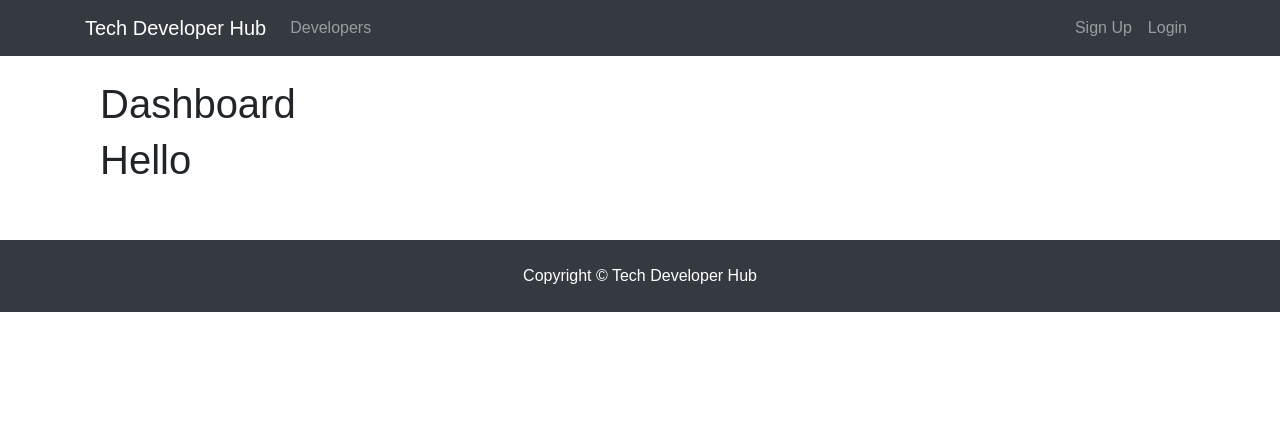
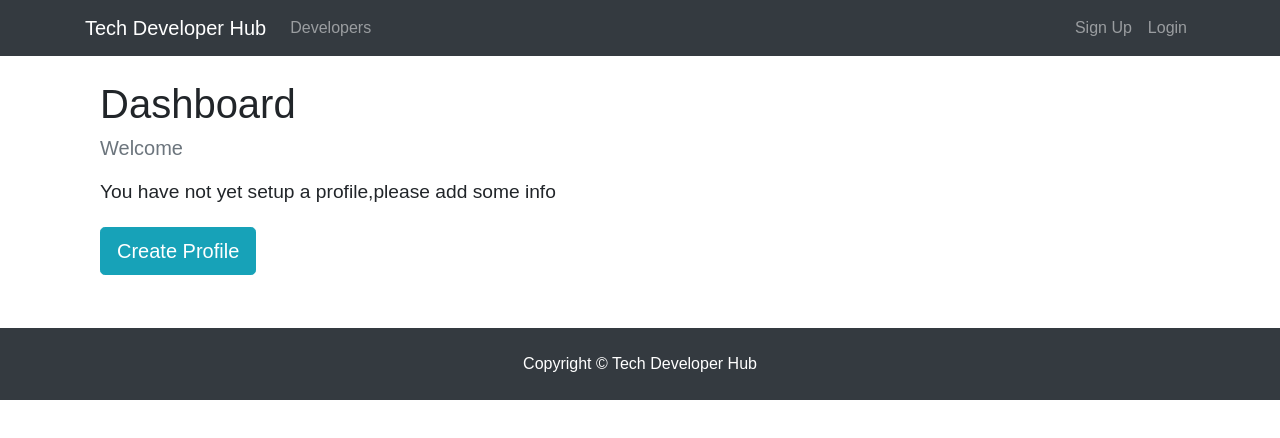
Before and after one commit to dnperera/tech-developer-hub, a React (Create React App) app in the folder client/: page /dashboard in a window 1280 px wide. Shown: the top 438 px of the page. Built offline with nearby package versions, Linux system fonts and the light colour scheme; no server answers.

Commit message:
check logged use has profile created .if not display create profile option

```diff
--- a/client/src/components/dashboard/dashboard.js
+++ b/client/src/components/dashboard/dashboard.js
@@ -1,8 +1,10 @@
 import React, { Component } from "react";
 import PropTypes from "prop-types";
 import { connect } from "react-redux";
+import { Link } from "react-router-dom";
 import { getCurrentProfile } from "../../actions/profileActions";
 import Spinner from "../common/Spinner";
+
 class Dashboard extends Component {
   componentDidMount() {
     this.props.getCurrentProfile();
@@ -14,7 +16,25 @@
     if (profile === null || loading) {
       dashboardContent = <Spinner />;
     } else {
-      dashboardContent = <h1>Hello</h1>;
+      //check if logged in user has profile data
+      if (Object.keys(profile).length > 0) {
+        dashboardContent = <h4>display profike</h4>;
+      } else {
+        //User logged in but has no profile created
+        dashboardContent = (
+          <div>
+            <p className="lead text-muted">Welcome {user.name}</p>
+            <h4>
+              <small>
+                You have not yet setup a profile,please add some info
+              </small>
+            </h4>
+            <Link to="/create-profile" className="btn btn-lg btn-info">
+              Create Profile
+            </Link>
+          </div>
+        );
+      }
     }
     return (
       <div className="dashboard">
```
